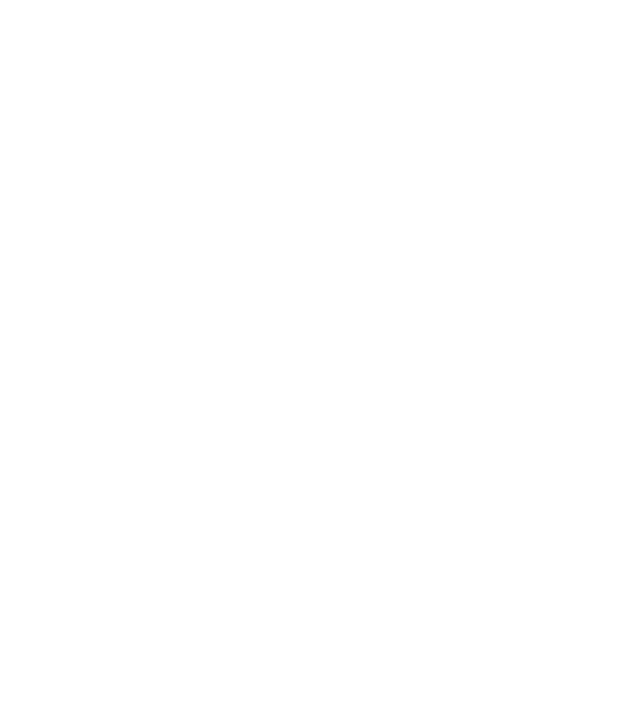
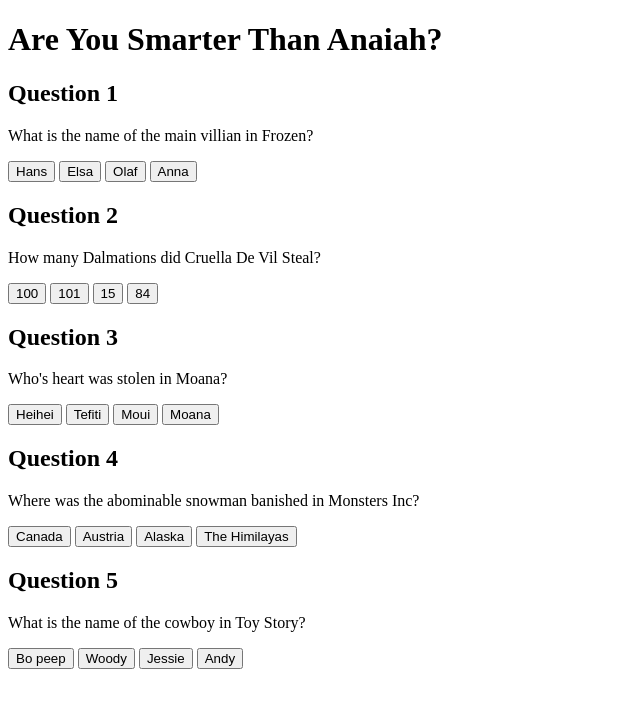
Before and after one commit to Anaiahm/Are-you-smarter-than-Anaiah-, a plain HTML site: page c1.html in a window 1280 px wide. Shown: the whole page, without its empty margins (0-640 px from the left). Drawn offline with Linux system fonts and the light colour scheme.

Commit message:
Added buttons and questions for category1

```diff
--- a/app.js
+++ b/app.js
@@ -3,3 +3,31 @@
 // }
 // const button=document.querySelector('button')
 // button.addEventListener('click', onButtonClick)
+
+
+                        //   Buttons!
+const kmButtonElement = document.querySelector('#km-button');
+kmButtonElement.addEventListener('click',() => {
+console.log('I work!');
+});
+const rfButtonElement = document.querySelector('#rf-button');
+rfButtonElement.addEventListener('click',() => {
+console.log('I work!');
+});
+const pcButtonElement = document.querySelector('#pc-button');
+pcButtonElement.addEventListener('click',() => {
+console.log('I work!');
+});
+const backButtonElement = document.querySelector('#back-button');
+backButtonElement.addEventListener('click',() => {
+console.log('I work!');
+});
+
+const hansButtonElement = document.querySelector('#hans-button');
+hansButtonElement.addEventListener('click',() => {
+console.log('I work!');
+});
+const olafButtonElement = document.querySelector('#olaf-button');
+olafButtonElement.addEventListener('click',() => {
+console.log('I work!');
+});
--- a/c1.html
+++ b/c1.html
@@ -0,0 +1,64 @@
+<!DOCTYPE html>
+<html lang="en">
+<head>
+    <meta charset="UTF-8">
+    <meta name="viewport" content="width=device-width, initial-scale=1.0">
+    <title>Document</title>
+    <script defer src="./app.js"></script>
+</head>
+<body>
+    <h1>Are You Smarter Than Anaiah? </h1>
+    <div id="question1">
+        <h2>Question 1</h2>
+        <p>What is the name of the main villian in Frozen?</p>
+        <button id="hans-button">Hans</button>
+        <button id="elsa-button">Elsa</button>
+        <button id="olaf-button">Olaf</button>
+        <button id="anna-button">Anna</button>
+    </div>
+    <div id="question2">
+        <h2>Question 2</h2>
+        <p>How many Dalmations did Cruella De Vil Steal?</p>
+        <button id="correct-button">100</button>
+        <button id="incorrect-button">101</button>
+        <button id="incorrect-button">15</button>
+        <button id="incorrect-button">84</button>
+    </div>
+    <div id="question3">
+        <h2>Question 3</h2>
+        <p>Who's heart was stolen in Moana?</p>
+        <button id="correct-button">Heihei</button>
+        <button id="incorrect-button">Tefiti</button>
+        <button id="incorrect-button">Moui</button>
+        <button id="incorrect-button">Moana</button>
+    </div>
+    <div id="question4">
+        <h2>Question 4</h2>
+        <p>Where was the abominable snowman banished in Monsters Inc?</p>
+        <button id="correct-button">Canada</button>
+        <button id="incorrect-button">Austria</button>
+        <button id="incorrect-button">Alaska</button>
+        <button id="incorrect-button">The Himilayas</button>
+    </div>
+    <div id="question5">
+        <h2>Question 5</h2>
+        <p>What is the name of the cowboy in Toy Story?</p>
+        <button id="correct-button">Bo peep</button>
+        <button id="incorrect-button">Woody</button>
+        <button id="incorrect-button">Jessie</button>
+        <button id="incorrect-button">Andy</button>
+    </div>
+</body>
+</html>
+<!-- <div id="answers">
+    <p></p>
+</div>
+<h2>Question 2</h2> -->
+    <!-- <h2>Question 3</h2>
+    <h2>Question 4</h2>
+    <h2>Question 5</h2>
+    <h2>Question 6</h2>
+    <h2>Question 7</h2>
+    <h2>Question 8</h2>
+    <h2>Question 9</h2>
+    <h2>Question 10</h2> -->
--- a/css/categories.css
+++ b/css/categories.css
@@ -0,0 +1,42 @@
+h1{
+    text-align: center;
+    size: 400px;
+    color:hotpink;
+    font-family:"Bubbler One", sans-serif; ;
+    margin-top: 250px;
+    }
+   p{
+
+        size: 3px;
+        color: hotpink;
+        font-family: "Bubbler One", sans-serif;
+        display: inline-block;
+        margin: 30px;
+        text-align: center;
+        border: solid hotpink;
+        padding: 10px;
+
+        }
+    .categories {
+        text-align: center;
+    }
+    footer {
+        text-align: center;
+        size: 600px;
+    }
+    button {
+
+        size: 3px;
+        color: hotpink;
+        font-family: "Bubbler One", sans-serif;
+        display: inline-block;
+        margin: 30px;
+        text-align: center;
+        border: solid hotpink;
+        padding: 10px;
+
+    /* .home {
+        text-align: ;
+
+
+    } */
--- a/css/rules.css
+++ b/css/rules.css
@@ -21,3 +21,5 @@
     font-family: "Bubbler One", sans-serif;
     text-align: center;
 }
+body {background-image: url("catfront.png");
+}
```
Also changed, not shown: c2.html (+51 -0 lines), c3.html (+51 -0 lines), categories.html (+62 -0 lines), data.js (+25 -0 lines), rules.html (+5 -5 lines).
